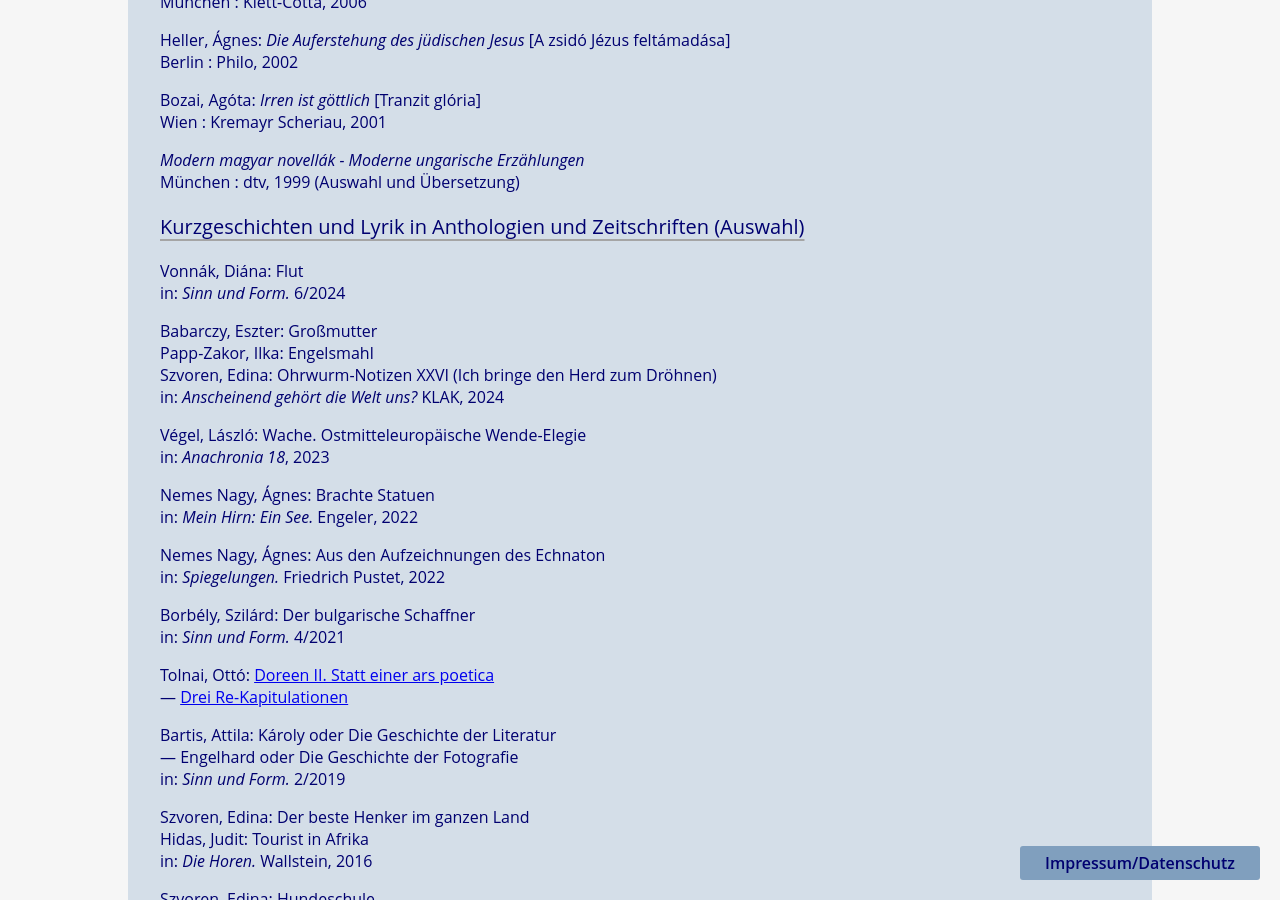
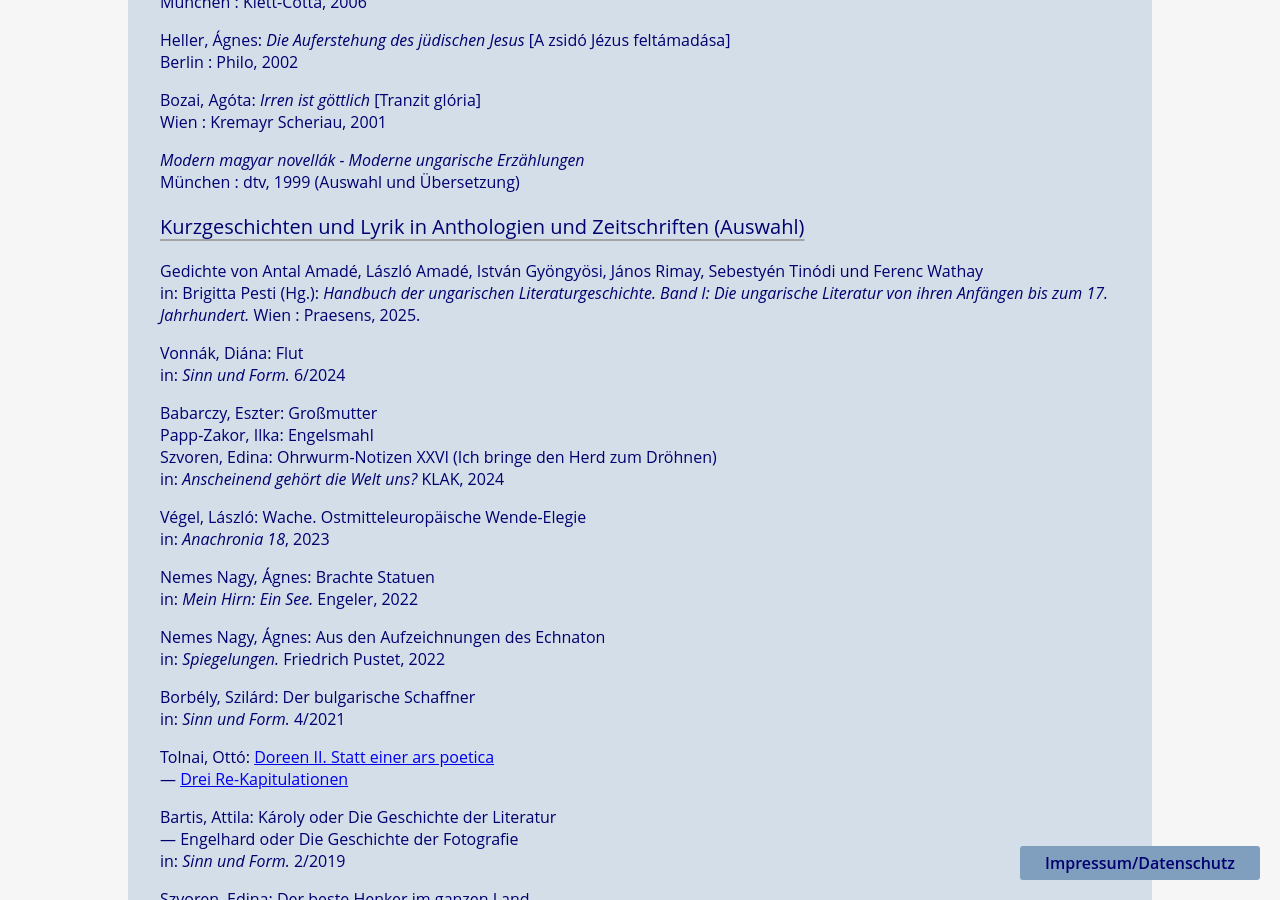
Before and after one commit to rixx/revesz.de, a Jekyll site: the page built from publikationen.md, in a window 1280 px wide and 900 px high, scrolled down 1653 px. Built offline with Jekyll 4.4.1, drawn with Linux system fonts in a browser that asks for light colours.

Commit message:
Update publikationen.md

```diff
--- a/publikationen.md
+++ b/publikationen.md
@@ -32,6 +32,7 @@ title: publikationen
 <p>
 
 <h3>Kurzgeschichten und Lyrik in Anthologien und Zeitschriften (Auswahl)</h3>
+<p>Gedichte von Antal Amadé, László Amadé, István Gyöngyösi, János Rimay, Sebestyén Tinódi und Ferenc Wathay <br>in: Brigitta Pesti (Hg.): <span style="font-style:italic;">Handbuch der ungarischen Literaturgeschichte. Band I: Die ungarische Literatur von ihren Anfängen bis zum 17. Jahrhundert. </span>Wien : Praesens, 2025.
 <p>Vonnák, Diána: Flut <br>in: <span style="font-style:italic;">Sinn und Form. </span> 6/2024
 <p>Babarczy, Eszter: Großmutter <br>
 Papp-Zakor, Ilka: Engelsmahl <br>
```
